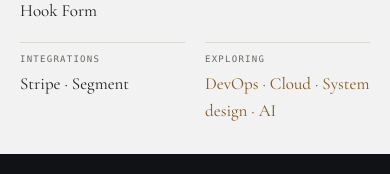
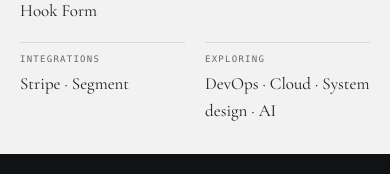
Before and after one commit to mitayyab/portfolio, a Next.js app: page / in a window 390 px wide. Shown: the part 4978-5152 px from the top of the page. Built offline with nearby package versions, Linux system fonts and the light colour scheme.

Commit message:
fix(skills): match the design's mobile colour for the exploring group

```diff
--- a/src/components/skills/Skills.tsx
+++ b/src/components/skills/Skills.tsx
@@ -65,7 +65,7 @@
               <dd
                 className={cn(
                   "mt-1.5 font-display text-[1.0625rem] leading-[1.6] lg:mt-2 lg:text-[1.1875rem] lg:leading-[1.75]",
-                  group.exploring ? "text-gold-deep" : "text-text",
+                  group.exploring ? "text-text lg:text-gold-deep" : "text-text",
                 )}
               >
                 <Copy text={itemsText(group)} />
--- a/src/content/skills.ts
+++ b/src/content/skills.ts
@@ -9,7 +9,7 @@
   compactItems?: readonly string[];
   /** Core groups get the gold rule; supporting groups get the hairline. */
   tier: "core" | "supporting";
-  /** Marks the aspirational group, rendered in gold. */
+  /** Marks the aspirational group, which the desktop design sets in gold. */
   exploring?: boolean;
 }
 
```
